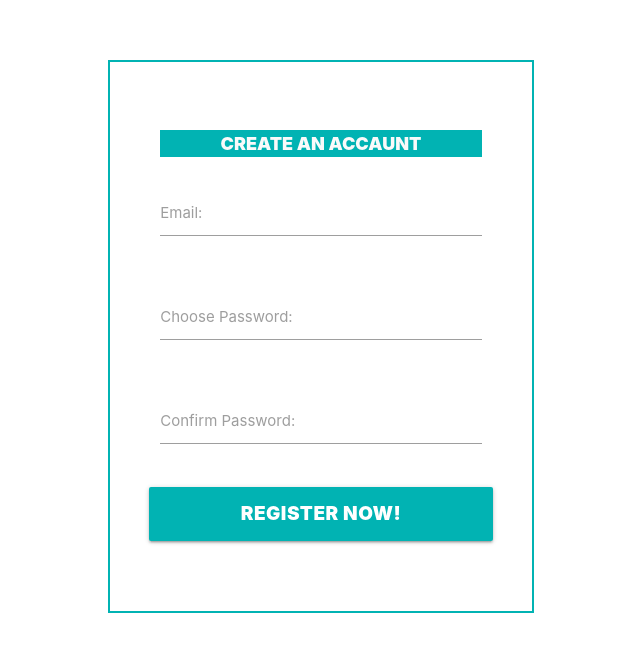
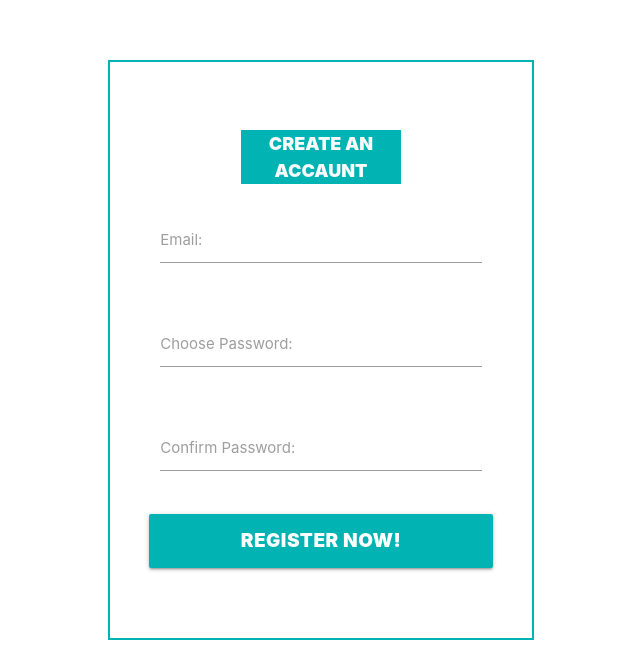
Before and after one commit to Palafat/palafat.github.io, a plain HTML site: page form/index.html in a window 1280 px wide. Shown: the part 140-800 px from the top of the page, without its empty margins (319-959 px from the left). Drawn offline with nearby package versions, Linux system fonts and the light colour scheme.

Commit message:
Update col
Update col

```diff
--- a/form/index.html
+++ b/form/index.html
@@ -17,7 +17,7 @@
         <div class="row">
             <div class="col s6 offset-s3">
                 <div class="form">
-                    <p class="form-header center-align col s12">
+                    <p class="form-header center-align col s6 offset-s3">
                         Create an accaunt
                     </p>
                     <div class="row">
```
